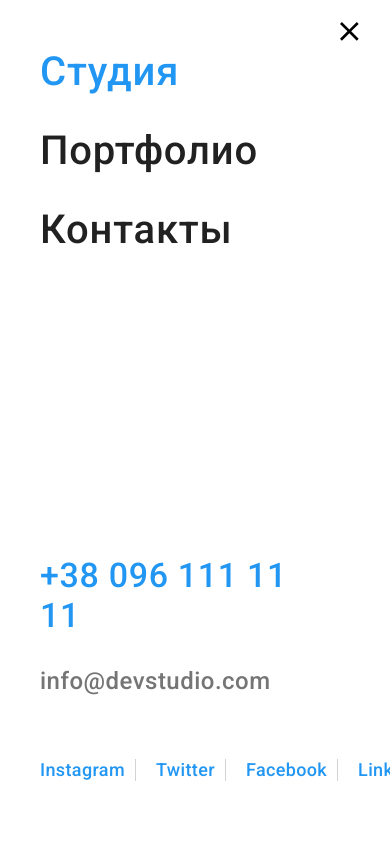
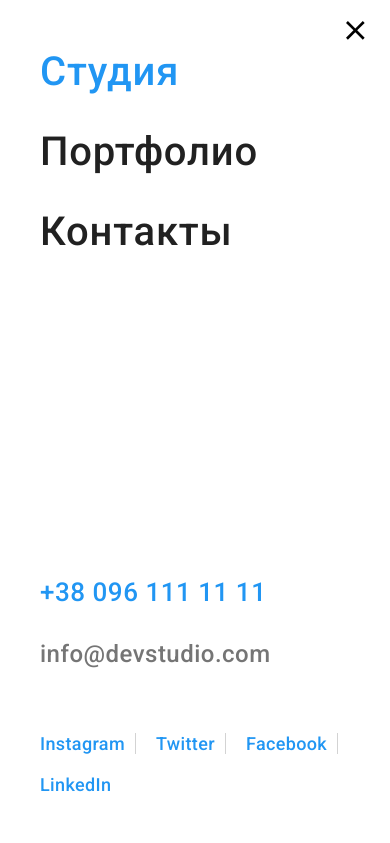
Before and after one commit to Alena-Abharian/goit-markup-hw-08, a plain HTML site: page index.html in a window 390 px wide. Both pictures are taken after a click on the button 349 px from the left and 33 px from the top of the page. Shown: the top 843 px of the page. Drawn offline with nearby package versions, Linux system fonts and the light colour scheme.

Commit message:
updated mob styles

```diff
--- a/index.html
+++ b/index.html
@@ -19,28 +19,23 @@
 <header class="header">
 
     <!--Mobile menu-->
-    <div>
-        <button type="button" class="mob-btn menu-open">
-            <svg class="mob-btn__menu" width="40" height="40">>
-                <use href="./images/icons.svg#icon-menu"></use>
-            </svg>
-        </button>
-    </div>
-    <div class="mob-menu is-hidden">
-        <button type="button" class="mob-btn menu-close">
-            <svg class="mob-btn__close" width="40" height="40">
+    <div class="mob-menu ">
+
+        <div class="mob-container">
+            <button type="button" class="mob-btn__close menu-close">
+                <svg class="mob-btn--icon__close" width="40" height="40">
                     <use href="./images/icons.svg#icon-close_40px"></use>
                 </svg>
             </button>
-
-        <div class="mob-container">
             <ul class="mob-nav list">
-                <li class="mob-nav__item"><a class="mob-nav__link mob-nav--current link" href="./index.html">Студия</a>
+                <li class="mob-nav__item"><a class="mob-nav__link mob-nav--current link"
+                                             href="./index.html">Студия</a>
                 </li>
                 <li class="mob-nav__item"><a class="mob-nav__link link" href="./portfolio.html">Портфолио</a></li>
                 <li class="mob-nav__item"><a class="mob-nav__link link" href="">Контакты</a></li>
             </ul>
 
+            <div>
                 <ul class="mob-contact list">
                     <li class="mob-contact__item">
                         <a class="mob-contact--link__tel link" href="tel:+380961111111">
@@ -61,11 +56,12 @@
                     <li class="mob-social__item"><a class="mob-social__link link" href="">LinkedIn</a></li>
                 </ul>
             </div>
+
+        </div>
     </div>
 
 
     <!--Desk menu-->
-
     <div class="container header__container">
         <nav class="wrap header__wrap">
             <a class="logo header__logo link" href="./index.html"><span class="logo--acсent">Web</span>Studio</a>
@@ -95,6 +91,11 @@
                 </a>
             </li>
         </ul>
+        <button type="button" class="mob-btn__open menu-open">
+            <svg class="mob-btn--open__menu" width="40" height="40">>
+                <use href="./images/icons.svg#icon-menu"></use>
+            </svg>
+        </button>
     </div>
 </header>
 
--- a/js/mobile-menu.js
+++ b/js/mobile-menu.js
@@ -9,6 +9,6 @@
     refs.closeMenuBtn.addEventListener('click', toggleMenu);
 
     function toggleMenu() {
-        refs.menu.classList.toggle('is-hidden');
+        refs.menu.classList.toggle('is-open');
     }
 })();
--- a/sass/base/_container.scss
+++ b/sass/base/_container.scss
@@ -1,15 +1,14 @@
 .container {
   width: 100%;
-  margin: 0 auto;
   padding-left: 15px;
   padding-right: 15px;
-
+  margin: 0 auto;
   @include mq(mob) {
     width: 480px;
   }
 
   @include mq(tab) {
-    width: 720px;
+    width: 768px;
   }
 
   @include mq(desk) {
--- a/sass/components/_contact.scss
+++ b/sass/components/_contact.scss
@@ -1,16 +1,20 @@
 .contact {
   display: none;
+
+  @include mq(tab) {
+    display: flex;
+    margin-left: auto;
+  }
   @include mq(tab-only) {
-    display: flex;
+
     flex-direction: column;
     justify-content: center;
-    margin-left: auto;
+
   }
+  @include mq(desk) {
 
-  @include mq(desk) {
-    display: flex;
     align-items: center;
-    margin-left: auto;
+
   }
 
   &__item:not(:last-child) {
--- a/sass/components/_mobile-menu.scss
+++ b/sass/components/_mobile-menu.scss
@@ -1,35 +1,53 @@
-.mob-btn {
-  position: absolute;
+.mob-btn__close,
+.mob-btn__open {
   background-color: transparent;
   border: none;
   display: block;
-  top: 10px;
-  right: 15px;
+  width: 40px;
+  height: 40px;
+  padding: 0;
   @include mq(tab) {
     display: none;
   }
-  @include mq(tab) {
-    display: none;
-  }
+}
 
+.mob-btn__close {
+  position: absolute;
+  top: 10px;
+  right: 15px;
   &:focus-visible {
     fill: var(--accent-color)
   }
 }
 
+
 .mob-menu {
   position: fixed;
   z-index: 1;
   background-color: #FFFFFF;
-  width: 100vw;
+  width: 100%;
   height: 100vh;
+  transform: translateX(100%);
   top: 0;
+  right: 0;
   overflow: auto;
+  //padding-left: 40px;
+  //padding-bottom: 48px;
+  transition: transform 250ms var(--timing-function);
+
+  &.is-open {
+    transform: translateX(0);
+  }
 }
 
-
 .mob-container {
-  padding: 48px 83px 48px 40px;
+  display: flex;
+  flex-direction: column;
+  justify-content: space-between;
+  height: 100%;
+  padding-left: 40px;
+  padding-bottom: 48px;
+  padding-top: 48px;
 }
 
 
@@ -37,10 +55,9 @@
   &__link {
     font-weight: 500;
     font-size: 40px;
-    line-height: 47px;
+    line-height: 1.2;
     letter-spacing: 0.02em;
-    color: var(--first-text-color)
-
+    color: var(--first-text-color);
   }
 
   &--current {
@@ -50,10 +67,6 @@
   &__item:not(:last-child) {
     margin-bottom: 32px;
   }
-
-  &__item:last-child {
-    margin-bottom: 302px;
-  }
 }
 
 .mob-contact {
@@ -61,16 +74,19 @@
 
   &--link__tel {
     font-weight: 500;
-    font-size: 34px;
-    line-height: 40px;
+    font-size: 26px;
+    line-height: 1.2;
     letter-spacing: 0.02em;
     color: var(--accent-color);
+    @include mq(mob) {
+      font-size: 34px;
+    }
   }
 
   &--link__mail {
     font-weight: 500;
     font-size: 24px;
-    line-height: 28px;
+    line-height: 1.2;
     letter-spacing: 0.02em;
     color: var(--second-text-color);
   }
@@ -82,11 +98,12 @@
 
 .mob-social {
   display: flex;
+  flex-wrap: wrap;
 
   &__link {
     font-weight: 500;
     font-size: 18px;
-    line-height: 22px;
+    line-height: 1.2;
     letter-spacing: 0.02em;
     color: var(--accent-color);
   }
@@ -95,5 +112,6 @@
     margin-right: 20px;
     border-right: 1px solid rgba(33, 33, 33, 0.2);
     padding-right: 10px;
+    margin-bottom: 20px;
   }
 }
--- a/sass/components/_modal.scss
+++ b/sass/components/_modal.scss
@@ -7,12 +7,13 @@
   transition: transform 250ms var(--timing-function);
   max-width: 450px;
   width: 100%;
+  max-height: 609px;
   background: var(--white-color);
   box-shadow: 0 1px 3px rgba(0, 0, 0, 0.12), 0 1px 1px rgba(0, 0, 0, 0.14), 0 2px 1px rgba(0, 0, 0, 0.2);
   border-radius: 4px;
   @include mq(mob-only) {
     height: 100%;
-    overflow: auto;
+    overflow: scroll;
   }
   @include mq(desk) {
     top: 50%;
--- a/sass/layout/_footer.scss
+++ b/sass/layout/_footer.scss
@@ -57,6 +57,7 @@
     @include mq(tab) {
       display: flex;
       align-items: baseline;
+      justify-content: space-between;
     }
   }
 }
--- a/sass/layout/_header.scss
+++ b/sass/layout/_header.scss
@@ -2,14 +2,15 @@
   background-color: var(--white-color);
   border-bottom: 1px solid var(--border-color);
   @include mq(mob-only) {
-    padding: 16px 0;
+    padding: 10px 0;
   }
 
   &__container {
-    @include mq(tab) {
-      display: flex;
+    display: flex;
+    align-items: center;
+    @include mq(mob-only){
+      justify-content: space-between;
     }
-
   }
 
   &__wrap {
```
Also changed, not shown: portfolio.html (+21 -17 lines), css/main.css, css/main.min.css, 1 other file. Lines whose indentation alone changed are shown as unchanged.
